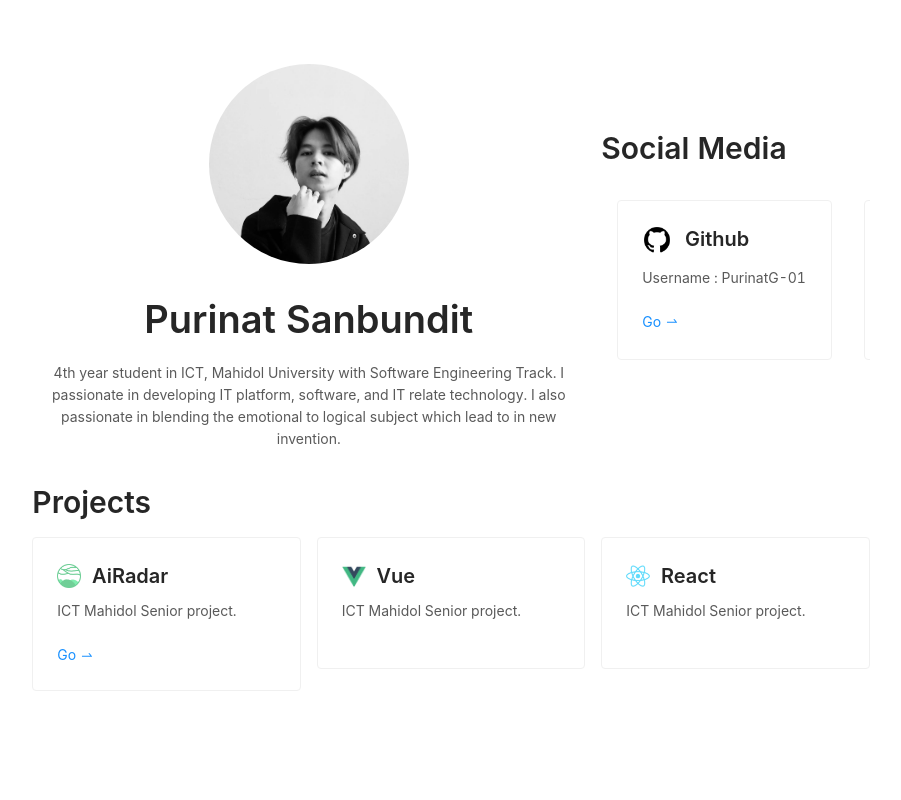
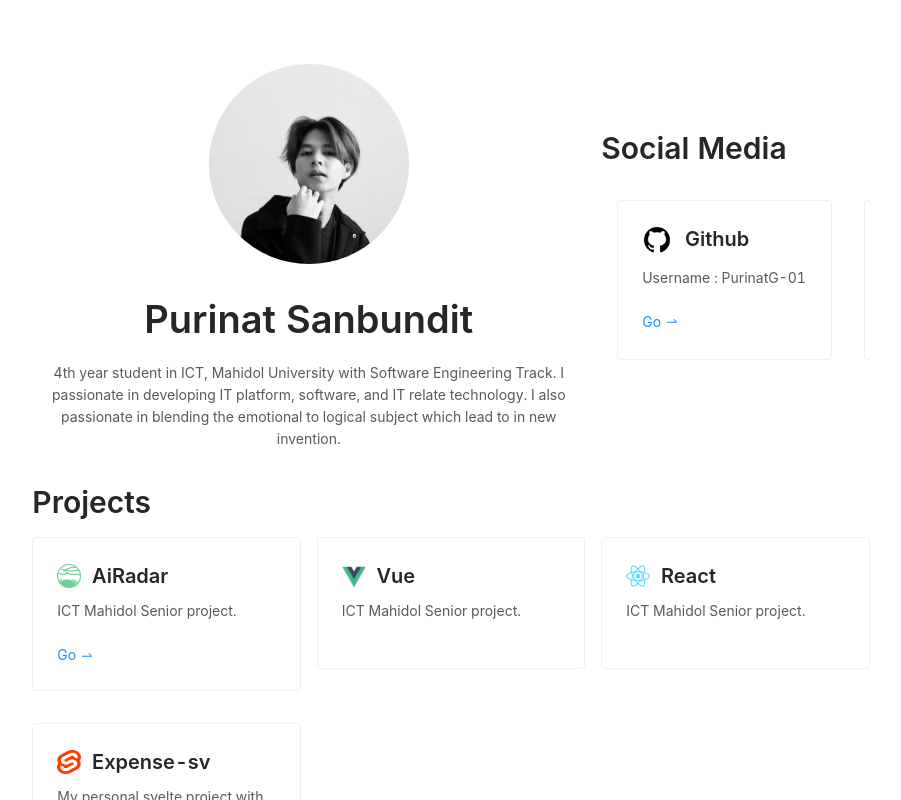
Before and after one commit to PurinatG-01/purinat-blog-2021, a Next.js app: page / in a window 1280 px wide. Shown: the top 800 px of the page, without its empty margins (189-1090 px from the left). Built offline with nearby package versions, Linux system fonts and the light colour scheme.

Commit message:
feat: add expense-sv project to display

```diff
--- a/constants/Projects.js
+++ b/constants/Projects.js
@@ -1,7 +1,9 @@
 const Projects = [
     { name: "AiRadar", link: "https://github.com/PurinatG-01/Senior-AirQuality-IoT", logo: "/image/AiRadar-logo.jpg", description: "ICT Mahidol Senior project." },
     { name: "Vue", link: undefined, logo: "/image/vue-logo.png", description: "ICT Mahidol Senior project." },
-    { name: "React", link: undefined, logo: "/image/react-logo.png", description: "ICT Mahidol Senior project." }
+    { name: "React", link: undefined, logo: "/image/react-logo.png", description: "ICT Mahidol Senior project." },
+    { name: "Expense-sv", link: "https://purinatg-01.github.io/expense-sv/", logo: "/image/svelte-logo.png", description: "My personal svelte project with the expense recorder app idea. Th eproject was building with svelte and taildwind css. I also use Firebase as a auth and cloud store service." }
+
 ]
 
 export default Projects
```
Also changed, not shown: public/image/svelte-logo.png (added).
